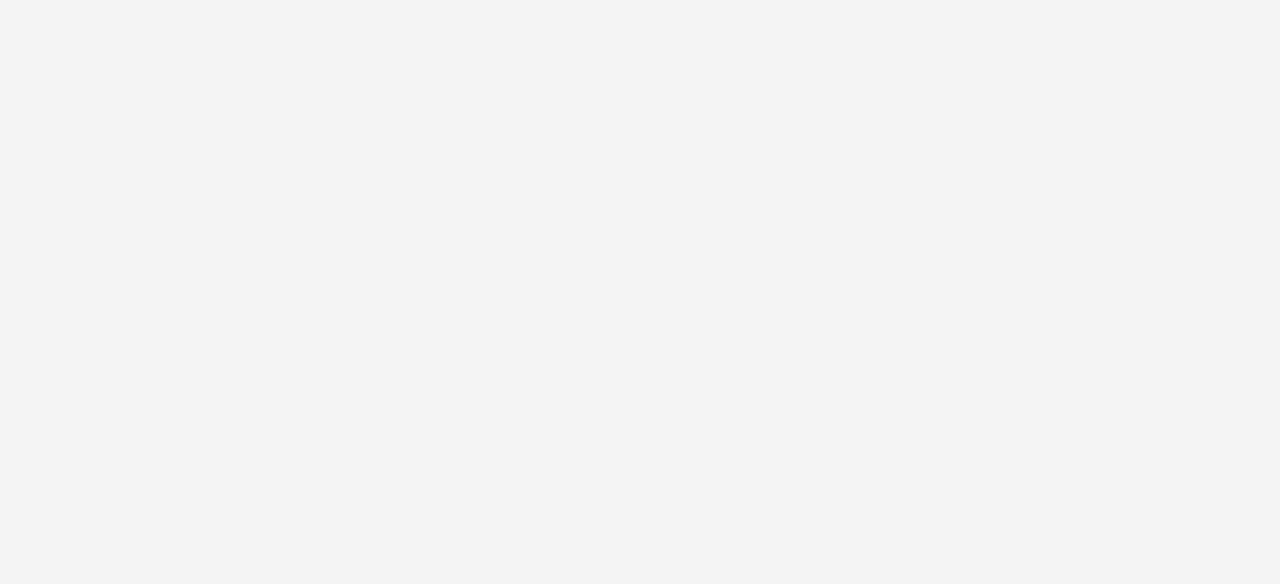
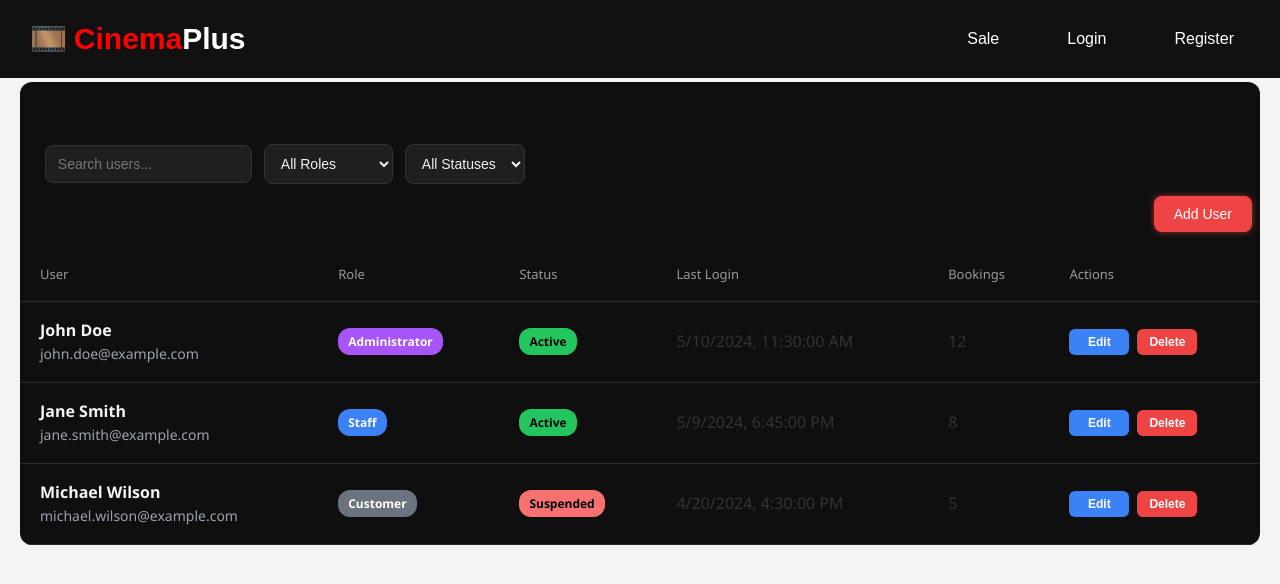
Before and after one commit to iosmankovi2/CinemaPlus, a React (Create React App) app in the folder frontend/: page /users in a window 1280 px wide. Before the commit this address had no page. Shown: the top 584 px of the page. Built offline with nearby package versions, Linux system fonts and the light colour scheme.

Commit message:
Added User Management page

```diff
--- a/frontend/src/App.js
+++ b/frontend/src/App.js
@@ -8,6 +8,7 @@ import Sale from './components/Hall/Hall';
 import HallDetails from './components/Hall/HallDetails';
 import MovieSection from './components/MovieSection/MovieSection';
 import MovieDetails from './components/MovieDetails/MovieDetails';
+import UserTable from './components/UserTable/UserTable';
 
 
 function App() {
@@ -24,6 +25,7 @@ function App() {
           <Route path="movies" element={<MovieSection />} />
           <Route path="movies/:id" element={<MovieDetails />} />
           <Route path="projections" element={<MovieDetails />} />
+          <Route path="users" element={<UserTable />} />
         </Route>
       </Routes>
     </Router>
--- /dev/null
+++ b/frontend/src/components/Filters/Filters.css
@@ -0,0 +1,30 @@
+.filters-container {
+  display: flex;
+  gap: 12px;
+  align-items: center;
+  flex-wrap: wrap;
+  margin-top: 5%;
+  margin-left: 2%;
+}
+
+.filter-input,
+.filter-select {
+  background-color: #1f1f1f;
+  color: #f1f1f1;
+  border: 1px solid #333;
+  padding: 10px 12px;
+  border-radius: 8px;
+  font-size: 14px;
+  outline: none;
+  transition: border 0.2s ease, background 0.2s ease;
+}
+
+.filter-input:focus,
+.filter-select:focus {
+  border-color: #ef4444;
+  background-color: #262626;
+}
+
+.filter-input::placeholder {
+  color: #777;
+}
--- /dev/null
+++ b/frontend/src/components/Filters/Filters.jsx
@@ -0,0 +1,36 @@
+import React from "react";
+import "./Filters.css";
+
+const Filters = ({ setRole, setStatus }) => {
+  return (
+    <div className="filters-container">
+      <input
+        type="text"
+        placeholder="Search users..."
+        className="filter-input"
+        onChange={(e) => {
+          // Ovdje možeš dodati search logiku ako želiš
+        }}
+      />
+      <select
+        className="filter-select"
+        onChange={(e) => setRole(e.target.value)}
+      >
+        <option value="">All Roles</option>
+        <option value="Administrator">Administrator</option>
+        <option value="Staff">Staff</option>
+        <option value="Customer">Customer</option>
+      </select>
+      <select
+        className="filter-select"
+        onChange={(e) => setStatus(e.target.value)}
+      >
+        <option value="">All Statuses</option>
+        <option value="Active">Active</option>
+        <option value="Suspended">Suspended</option>
+      </select>
+    </div>
+  );
+};
+
+export default Filters;
--- /dev/null
+++ b/frontend/src/components/UserRow/UserRow.css
@@ -0,0 +1,124 @@
+
+  .role-admin {
+    background-color: #a855f7;
+  }
+
+  .role-staff {
+    background-color: #3b82f6;
+  }
+
+  .role-customer {
+    background-color: #6b7280;
+  }
+
+  .status-active {
+    background-color: #22c55e;
+    color: black;
+    font-weight: 600;
+    padding: 4px 10px;
+    border-radius: 12px;
+    font-size: 12px;
+    display: inline-block;
+  }
+
+  .status-suspended {
+    background-color: #f87171;
+    color: black;
+    font-weight: 600;
+    padding: 4px 10px;
+    border-radius: 12px;
+    font-size: 12px;
+    display: inline-block;
+  }
+  .user-row {
+    border-bottom: 1px solid #2c2c2c;
+  }
+
+  .user-name {
+    font-weight: bold;
+    color: #f5f5f5;
+  }
+
+  .user-email {
+    color: #9ca3af;
+    font-size: 0.875rem;
+  }
+
+  .role-tag {
+    font-size: 12px;
+    font-weight: bold;
+    padding: 4px 10px;
+    border-radius: 12px;
+    color: white;
+    display: inline-block;
+    text-transform: capitalize;
+  }
+
+  .role-administrator {
+    background-color: #a855f7;
+  }
+
+  .role-staff {
+    background-color: #3b82f6;
+  }
+
+  .role-customer {
+    background-color: #6b7280;
+  }
+
+  .status-tag {
+    font-size: 12px;
+    font-weight: 600;
+    padding: 4px 10px;
+    border-radius: 12px;
+    display: inline-block;
+    text-transform: capitalize;
+  }
+
+  .status-active {
+    background-color: #22c55e;
+    color: #000;
+  }
+
+  .status-suspended {
+    background-color: #f87171;
+    color: #000;
+  }
+
+  .ellipsis {
+    color: #9ca3af;
+  }
+
+  .edit-btn,
+.delete-btn {
+  padding: 6px 12px;
+  border-radius: 6px;
+  font-size: 12px;
+  font-weight: 600;
+  cursor: pointer;
+  border: none;
+  transition: background 0.2s ease, transform 0.2s ease;
+  min-width: 60px;
+  text-align: center;
+}
+
+.edit-btn {
+  background-color: #3b82f6;
+  color: white;
+  margin-right: 8px; /* ključna linija: razmak između Edit i Delete */
+}
+
+.edit-btn:hover {
+  background-color: #60a5fa;
+  transform: scale(1.05);
+}
+
+.delete-btn {
+  background-color: #ef4444;
+  color: white;
+}
+
+.delete-btn:hover {
+  background-color: #f87171;
+  transform: scale(1.05);
+}
--- /dev/null
+++ b/frontend/src/components/UserRow/UserRow.jsx
@@ -0,0 +1,33 @@
+import React from "react";
+import "./UserRow.css";
+
+const UserRow = ({ user }) => {
+  return (
+    <tr className="user-row">
+      <td>
+        <div>
+          <div className="user-name">{user.name}</div>
+          <div className="user-email">{user.email}</div>
+        </div>
+      </td>
+      <td>
+        <span className={`role-tag role-${user.role.toLowerCase()}`}>
+          {user.role}
+        </span>
+      </td>
+      <td>
+        <span className={`status-tag status-${user.status.toLowerCase()}`}>
+          {user.status}
+        </span>
+      </td>
+      <td>{new Date(user.lastLogin).toLocaleString()}</td>
+      <td>{user.bookings}</td>
+      <td>
+          <button className="edit-btn">Edit</button>
+          <button className="delete-btn">Delete</button>
+      </td>
+    </tr>
+  );
+};
+
+export default UserRow;
--- /dev/null
+++ b/frontend/src/components/UserTable/UserTable.css
@@ -0,0 +1,56 @@
+.table-container {
+  overflow-x: auto;
+  border-radius: 12px;
+  background-color: #0f0f0f;
+  padding: 0;
+  box-shadow: 0 0 10px rgba(255, 255, 255, 0.05);
+  font-family: 'Segoe UI', Tahoma, Geneva, Verdana, sans-serif;
+  margin-top: 5%;
+}
+
+table {
+  width: 100%;
+  border-collapse: separate;
+  border-spacing: 0;
+}
+
+th, td {
+  padding: 16px 20px;
+  text-align: left;
+  border-bottom: 1px solid #2c2c2c;
+}
+
+th {
+  background-color: #0f0f0f;
+  color: #999;
+  font-size: 13px;
+  text-transform: none;
+  font-weight: 500;
+}
+
+tr:hover {
+  background-color: #1e1e1e;
+  transition: background 0.3s ease;
+}
+
+.add-user-btn {
+  background-color: #ef4444;
+  border: none;
+  padding: 10px 20px;
+  color: white;
+  font-weight: 500;
+  font-size: 14px;
+  border-radius: 8px;
+  cursor: pointer;
+  float: right;
+  margin-bottom: 16px;
+  margin-top: 12px;
+  margin-right: 8px;
+  box-shadow: 0 0 6px rgba(239, 68, 68, 0.6);
+  transition: background 0.3s ease, transform 0.2s ease;
+}
+
+.add-user-btn:hover {
+  transform: scale(1.05);
+  background-color: #f43f5e;
+}
--- /dev/null
+++ b/frontend/src/components/UserTable/UserTable.jsx
@@ -0,0 +1,72 @@
+import React, { useState } from "react";
+import Filters from "../Filters/Filters"
+import UserRow from "../UserRow/UserRow";
+import "./UserTable.css";
+const hardcodedUsers = [
+  {
+    id: 1,
+    name: "John Doe",
+    email: "john.doe@example.com",
+    role: "Administrator",
+    status: "Active",
+    lastLogin: "2024-05-10T11:30:00",
+    bookings: 12,
+  },
+  {
+    id: 2,
+    name: "Jane Smith",
+    email: "jane.smith@example.com",
+    role: "Staff",
+    status: "Active",
+    lastLogin: "2024-05-09T18:45:00",
+    bookings: 8,
+  },
+  {
+    id: 3,
+    name: "Michael Wilson",
+    email: "michael.wilson@example.com",
+    role: "Customer",
+    status: "Suspended",
+    lastLogin: "2024-04-20T16:30:00",
+    bookings: 5,
+  },
+  // Dodaj još po potrebi...
+];
+
+const UserTable = () => {
+  const [role, setRole] = useState("");
+  const [status, setStatus] = useState("");
+
+  const filteredUsers = hardcodedUsers.filter((user) => {
+    return (
+      (role === "" || user.role === role) &&
+      (status === "" || user.status === status)
+    );
+  });
+
+  return (
+    <div className="table-container">
+      <Filters setRole={setRole} setStatus={setStatus} />
+      <button className="add-user-btn">Add User</button>
+      <table>
+        <thead>
+          <tr>
+            <th>User</th>
+            <th>Role</th>
+            <th>Status</th>
+            <th>Last Login</th>
+            <th>Bookings</th>
+            <th>Actions</th>
+          </tr>
+        </thead>
+        <tbody>
+          {filteredUsers.map((user) => (
+            <UserRow key={user.id} user={user} />
+          ))}
+        </tbody>
+      </table>
+    </div>
+  );
+};
+
+export default UserTable;
```
